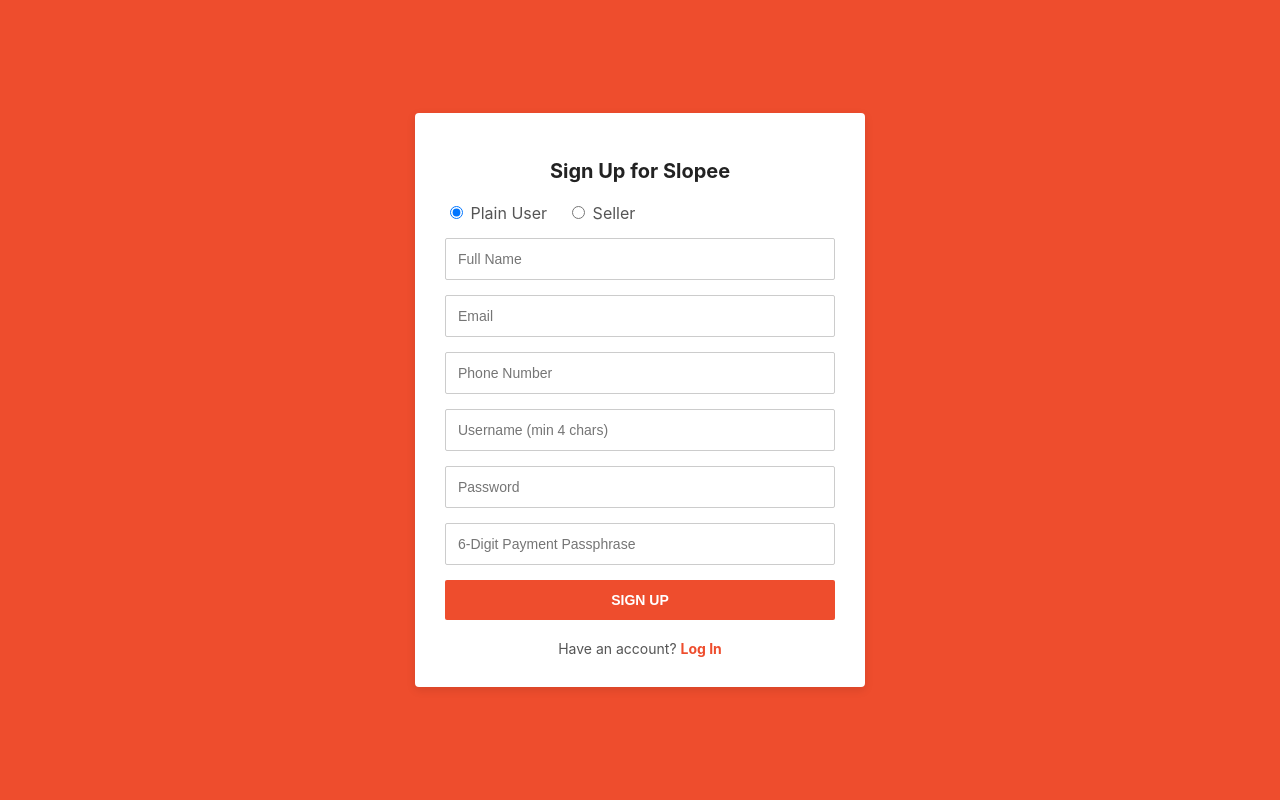
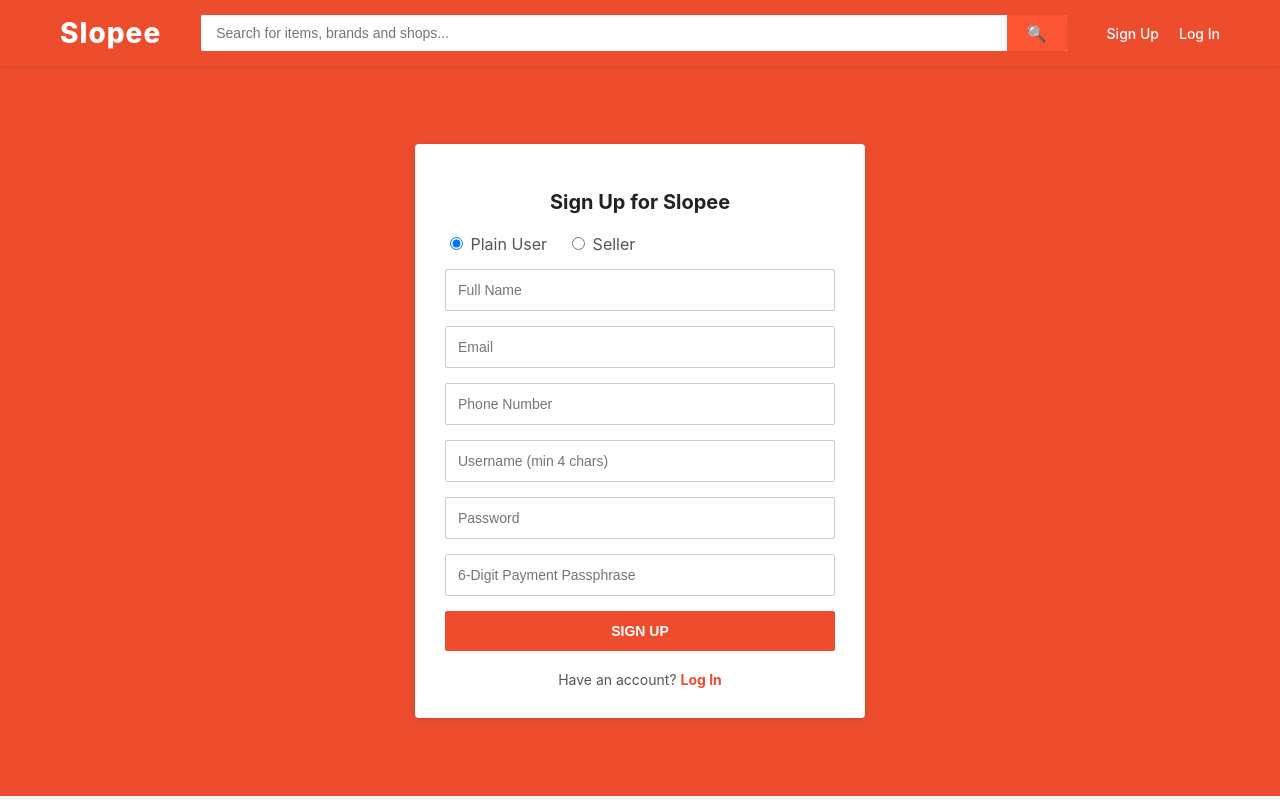
Before and after one commit to AnhTuHoangPahm/Slopee, a React app in the folder frontend/: page /signup in a window 1280 px wide. Built offline with nearby package versions, Linux system fonts and the light colour scheme; the HTML template or start-up script is replaced by a standard one.

Commit message:
SCRUM-22 Home page

```diff
--- a/frontend/src/components/Navbar.jsx
+++ b/frontend/src/components/Navbar.jsx
@@ -15,7 +15,7 @@
 
     const handleLogout = () => {
         localStorage.removeItem('user');
-        navigate('/login');
+        navigate('/');
     };
 
     const resetHome = () => {
--- a/frontend/src/pages/AdminDashboard.jsx
+++ b/frontend/src/pages/AdminDashboard.jsx
@@ -33,7 +33,7 @@
 
   const handleLogout = () => {
       localStorage.removeItem('user');
-      navigate('/login');
+      navigate('/');
   };
 
   const handleDeleteUser = async (targetId) => {
--- a/frontend/src/pages/Login.jsx
+++ b/frontend/src/pages/Login.jsx
@@ -1,6 +1,7 @@
 import React, { useState } from 'react';
 import { useNavigate, Link } from 'react-router-dom';
 import { loginAPI } from '../api/auth';
+import Navbar from '../components/Navbar';
 import '../assets/auth.css';
 
 export default function Login() {
@@ -26,8 +27,10 @@
     };
 
     return (
-        <div className="auth-container">
-            <div className="auth-card">
+        <div style={{ backgroundColor: '#f5f5f5', minHeight: '100vh' }}>
+            <Navbar />
+            <div className="auth-container" style={{ minHeight: 'calc(100vh - 70px)' }}>
+                <div className="auth-card">
                 <h2>Log in to Slopee</h2>
                 {error && <div className="auth-error">{error}</div>}
                 <form onSubmit={handleLogin}>
@@ -52,5 +55,6 @@
                 </div>
             </div>
         </div>
+        </div>
     );
 }
--- a/frontend/src/pages/Signup.jsx
+++ b/frontend/src/pages/Signup.jsx
@@ -1,6 +1,7 @@
 import React, { useState } from 'react';
 import { useNavigate, Link } from 'react-router-dom';
 import { signupAPI } from '../api/auth';
+import Navbar from '../components/Navbar';
 import '../assets/auth.css';
 
 export default function Signup() {
@@ -27,8 +28,10 @@
     };
 
     return (
-        <div className="auth-container">
-            <div className="auth-card signup-card">
+        <div style={{ backgroundColor: '#f5f5f5', minHeight: '100vh' }}>
+            <Navbar />
+            <div className="auth-container" style={{ minHeight: 'calc(100vh - 70px)' }}>
+                <div className="auth-card signup-card">
                 <h2>Sign Up for Slopee</h2>
                 {error && <div className="auth-error">{error}</div>}
                 <form onSubmit={handleSignup}>
@@ -55,5 +58,6 @@
                 </div>
             </div>
         </div>
+        </div>
     );
 }
```
